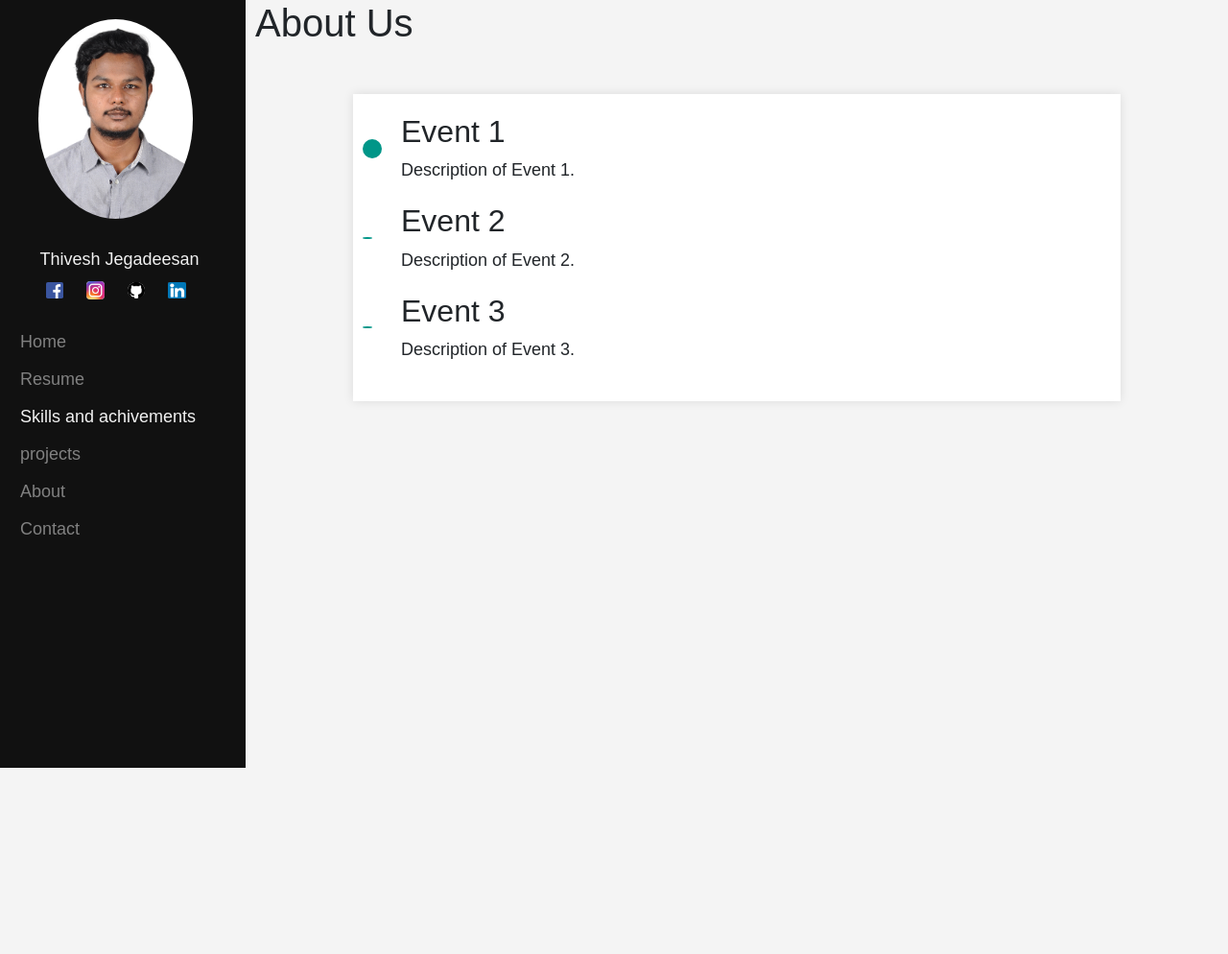
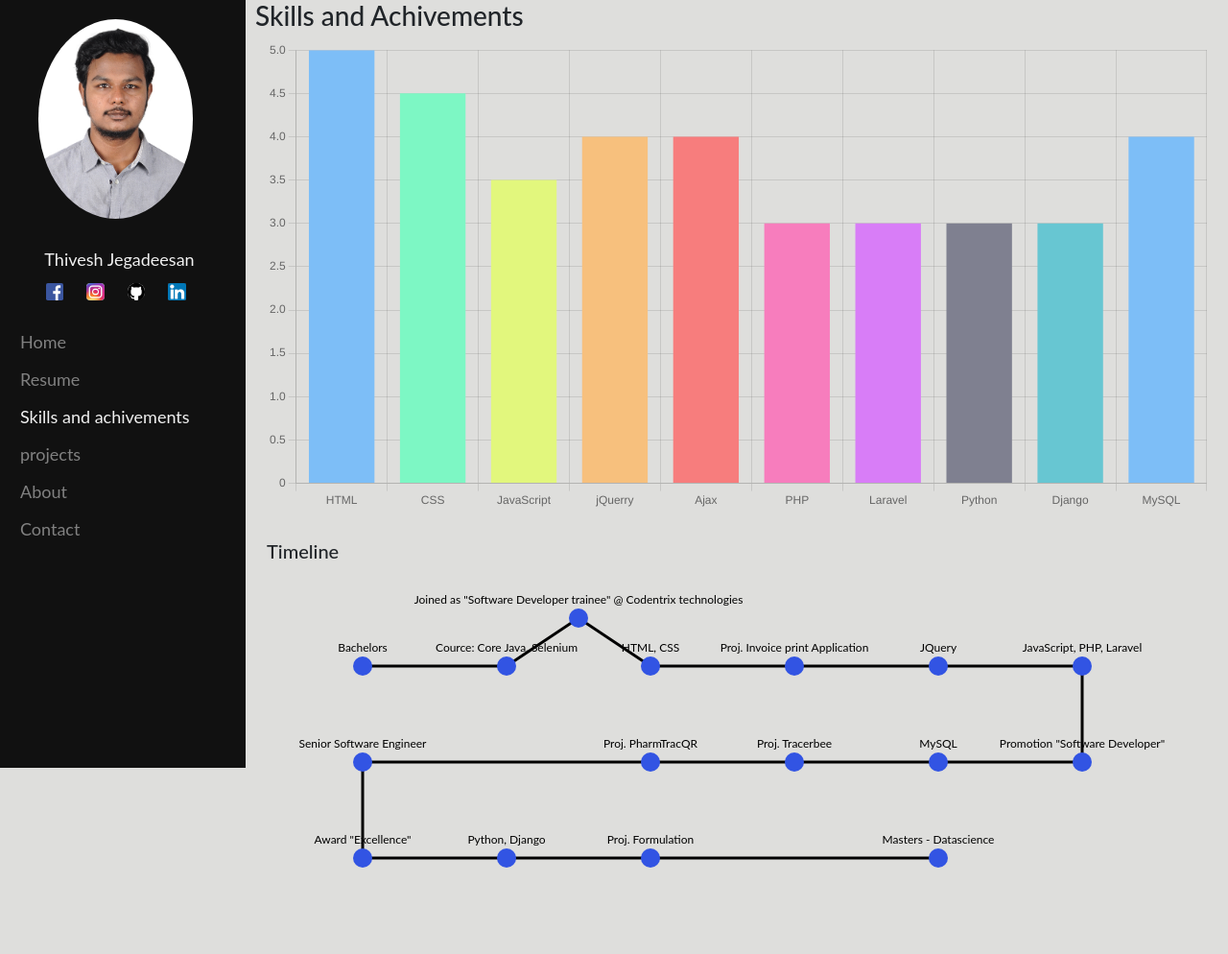
Before and after one commit to thivesh-jegadeesan/portfolio, a Django app: page /portfolio/skill in a window 1280 px wide. Shown: the whole page at 96% size. Before the commit the page ends 800 px from the top, so only its background shows below. Run offline with Django 5.2, Linux system fonts and the light colour scheme.

Commit message:
Added typescript package, jsfile, css file, skills completed

```diff
--- /dev/null
+++ b/home/static/css/app.css
@@ -0,0 +1,72 @@
+/* App css file */
+body {
+    font-family: "Lato", sans-serif;
+    background-color: #95968f4f;
+}
+
+@media only screen and (max-width:800px) {
+    /* For tablets: */
+
+}
+@media only screen and (max-width:500px) {
+    /* For mobile phones: */
+
+}
+
+.sidenav {
+    height: 100%;
+    width: 20%;
+    position: fixed;
+    z-index: 1;
+    top: 0;
+    left: 0;
+    background-color: #111;
+    overflow-x: hidden;
+    padding: 20px 20px 20px 5px;
+}
+
+.sidenava{
+    padding: 6px 8px 6px 16px;
+    text-decoration: none;
+    font-size: 18px;
+    color: #818181;
+    display: block;
+    bottom: 2%;
+}
+.name{
+    padding: 6px 8px 6px 16px;
+    text-decoration: none;
+    font-size: 18px;
+    color: #f1f1f1;
+    display: block;
+    margin-top:10%;
+}
+
+.sidenava:hover {
+    color: #f1f1f1;
+    border-bottom:2px solid #5e678d;
+}
+.mystyle{
+    color: #f1f1f1;
+}
+
+.content {
+    margin-left: 20%; /* Same as the width of the sidenav */
+    font-size: 28px; /* Increased text to enable scrolling */
+    padding: 0px 10px;
+}
+
+@media screen and (max-height: 450px) {
+    .sidenav {padding-top: 15px;}
+    .sidenava {font-size: 18px;}
+}
+p{
+    font-size: 18px;
+}
+.infoname{
+    font-size:18px;
+}
+.infonameb{
+    font-weight:600;
+    font-size:18px;
+}
--- /dev/null
+++ b/home/static/script/skill.js
@@ -0,0 +1,96 @@
+// app.js
+
+// Sample data
+const labels = ['HTML', 'CSS', 'JavaScript', 'jQuerry', 'Ajax', 'PHP', 'Laravel', 'Python', 'Django', 'MySQL'];
+const data = [5, 4.5, 3.5, 4, 4, 3, 3, 3, 3, 4];
+
+// Get the canvas element from the HTML
+const canvas = document.getElementById('myBarChart');
+
+// Create a 2D context for the canvas
+const ctx = canvas.getContext('2d');
+
+// Create a bar chart
+const myBarChart = new Chart(ctx, {
+  type: 'bar',
+  data: {
+    labels: labels,
+    datasets: [{
+      label: 'Data',
+      data: data,
+      backgroundColor: ['#7dbef7', '#7df7c4', '#e2f77d', '#f7c07d','#f77d7d', '#f77dbd', '#d87df7', '#7f8090', '#67c6d2'], // Bar colors
+    }],
+  },
+  options: {
+    scales: {
+      y: {
+        beginAtZero: true,
+      },
+    },
+    plugins: {
+        legend: {
+          display: false, // Set display property to false to hide the legend
+        },
+    },
+  },
+});
+
+// Sample data representing points on the road map
+const roadMapData = [
+  { label: 'Bachelors', x: 100, y: 100 },
+  { label: 'Cource: Core Java, Selenium', x: 250, y: 100 },
+  { label: 'Joined as "Software Developer trainee" @ Codentrix technologies', x: 325, y: 50 },
+  { label: 'HTML, CSS', x: 400, y: 100 },
+  { label: 'Proj. Invoice print Application', x: 550, y: 100 },
+  { label: 'JQuery', x: 700, y: 100 },
+  { label: 'JavaScript, PHP, Laravel', x: 850, y: 100 },
+  { label: 'Promotion "Software Developer"', x: 850, y: 200 },
+  { label: 'MySQL', x: 700, y: 200 },
+  { label: 'Proj. Tracerbee', x: 550, y: 200 },
+  { label: 'Proj. PharmTracQR', x: 400, y: 200 },
+  { label: 'Senior Software Engineer', x: 100, y: 200 },
+  { label: 'Award "Excellence"', x: 100, y: 300 },
+  { label: 'Python, Django', x: 250, y: 300 },
+  { label: 'Proj. Formulation', x: 400, y: 300 },
+  { label: 'Masters - Datascience', x: 700, y: 300 },
+];
+
+// Set up the SVG container
+const svg = d3.select('#roadMap')
+  .append('svg')
+  .attr('width', 1000)
+  .attr('height', 400)
+  .attr('style', "font-size:12");
+
+// Draw lines connecting each point
+svg.selectAll('line')
+  .data(roadMapData.slice(0, -1)) // Exclude the last point to prevent connecting back to the start
+  .enter()
+  .append('line')
+  .attr('x1', d => d.x)
+  .attr('y1', d => d.y)
+  .attr('x2', (d, i) => roadMapData[i + 1].x)
+  .attr('y2', (d, i) => roadMapData[i + 1].y)
+  .style('stroke', '#000')
+  .style('stroke-width', 3);
+
+// Draw circles for each point on the road map
+svg.selectAll('circle')
+  .data(roadMapData)
+  .enter()
+  .append('circle')
+  .attr('cx', d => d.x)
+  .attr('cy', d => d.y)
+  .attr('r', 10) // Radius of the circles
+  .style('fill', 'rgb(50 84 227)');
+
+// Add labels to the circles
+svg.selectAll('text')
+  .data(roadMapData)
+  .enter()
+  .append('text')
+  .attr('x', d => d.x)
+  .attr('y', d => d.y - 15)
+  .text(d => d.label)
+  .style('text-anchor', 'middle')
+  .style('fill', 'black');
--- a/home/templates/base.html
+++ b/home/templates/base.html
@@ -7,72 +7,10 @@
     <meta name="viewport" content="width=device-width, initial-scale=1.0">
     <script src="https://code.jquery.com/jquery-3.7.1.js" integrity="sha256-eKhayi8LEQwp4NKxN+CfCh+3qOVUtJn3QNZ0TciWLP4=" crossorigin="anonymous"></script>
     <link href="https://cdn.jsdelivr.net/npm/bootstrap@5.0.2/dist/css/bootstrap.min.css" rel="stylesheet" integrity="sha384-EVSTQN3/azprG1Anm3QDgpJLIm9Nao0Yz1ztcQTwFspd3yD65VohhpuuCOmLASjC" crossorigin="anonymous">
+    <link rel="stylesheet" type="text/css" href="{% static 'css/app.css' %}">
+    <script src="https://cdn.jsdelivr.net/npm/chart.js"></script>
+    <script src="https://d3js.org/d3.v5.min.js"></script>
     <title>{% block title %}My portfolio{% endblock %}</title>
-    <!-- Add your common stylesheets, scripts, or other head content here -->
-    <style>
-        body {
-          font-family: "Lato", sans-serif;
-          background-color: #95968f4f;
-        }
-
-        .sidenav {
-          height: 100%;
-          width: 20%;
-          position: fixed;
-          z-index: 1;
-          top: 0;
-          left: 0;
-          background-color: #111;
-          overflow-x: hidden;
-          padding: 20px 20px 20px 5px;
-        }
-
-        .sidenava{
-          padding: 6px 8px 6px 16px;
-          text-decoration: none;
-          font-size: 18px;
-          color: #818181;
-          display: block;
-          bottom: 2%;
-        }
-        .name{
-            padding: 6px 8px 6px 16px;
-            text-decoration: none;
-            font-size: 18px;
-            color: #f1f1f1;
-            display: block;
-            margin-top:10%;
-        }
-
-        .sidenava:hover {
-          color: #f1f1f1;
-          border-bottom:2px solid #5e678d;
-        }
-        .mystyle{
-          color: #f1f1f1;
-        }
-
-        .content {
-          margin-left: 20%; /* Same as the width of the sidenav */
-          font-size: 28px; /* Increased text to enable scrolling */
-          padding: 0px 10px;
-        }
-
-        @media screen and (max-height: 450px) {
-          .sidenav {padding-top: 15px;}
-          .sidenava {font-size: 18px;}
-        }
-        p{
-          font-size: 18px;
-        }
-        .infoname{
-          font-size:18px;
-        }
-        .infonameb{
-          font-weight:600;
-          font-size:18px;
-        }
-        </style>
 </head>
 <body>
 
@@ -136,7 +74,7 @@
     }
   }
 
-  console.log(urlval, sidenava, document.getElementsByClassName('sidenava')[0].id, (document.getElementsByClassName('sidenava')).length,
-  )
+  {% comment %} console.log(urlval, sidenava, document.getElementsByClassName('sidenava')[0].id, (document.getElementsByClassName('sidenava')).length, {% endcomment %}
+  {% comment %} ) {% endcomment %}
 </script>
 </html>
--- a/home/templates/skills/index.html
+++ b/home/templates/skills/index.html
@@ -5,111 +5,19 @@
 {% block title %}About - My Site{% endblock %}
 
 {% block content %}
-    <h1>About Us</h1>
+    <h3>Skills and Achivements</h3>
     <!-- Add your about page content here -->
-    <!DOCTYPE html>
-<html lang="en">
-<head>
-    <meta charset="UTF-8">
-    <meta name="viewport" content="width=device-width, initial-scale=1.0">
-    <title>Horizontal Timeline Example</title>
-    <style>
-        body {
-            font-family: Arial, sans-serif;
-            margin: 0;
-            padding: 0;
-            background-color: #f4f4f4;
-        }
+    <div class="container-fluid">
+        <canvas id="myBarChart" width="100%" height="50%"></canvas>
+        <div style="padding-top:30px" >
+            <h5>Timeline</h5>
+            <div  id="roadMap">
 
-        .timeline {
-            position: relative;
-            max-width: 800px;
-            margin: 50px auto;
-            padding: 20px;
-            background-color: #fff;
-            box-shadow: 0 0 10px rgba(0, 0, 0, 0.1);
-        }
-
-        .timeline::before {
-            content: '';
-            position: absolute;
-            top: 50%;
-            left: 0;
-            width: 100%;
-            height: 2px;
-            background-color: #009688;
-            transform: translateY(-50%);
-            z-index: -1;
-        }
-
-        .timeline-item {
-            position: relative;
-            display: flex;
-            align-items: center;
-            margin-bottom: 20px;
-        }
-
-        .timeline-item::before {
-            content: '';
-            position: absolute;
-            top: 50%;
-            left: 0;
-            width: 20px;
-            height: 20px;
-            background-color: #009688;
-            border-radius: 50%;
-            transform: translate(-50%, -50%);
-        }
-
-        .timeline-content {
-            margin-left: 30px;
-        }
-
-        .timeline-item:not(:first-child)::before {
-            content: '';
-            position: absolute;
-            top: 50%;
-            left: -10px;
-            width: 10px;
-            height: 2px;
-            background-color: #009688;
-            transform: translateY(-50%);
-        }
-
-        h2 {
-            margin-top: 0;
-        }
-
-        p {
-            margin-bottom: 0;
-        }
-    </style>
-</head>
-<body>
-
-    <div class="timeline">
-        <div class="timeline-item">
-            <div class="timeline-content">
-                <h2>Event 1</h2>
-                <p>Description of Event 1.</p>
-            </div>
         </div>
-        <div class="timeline-item">
-            <div class="timeline-content">
-                <h2>Event 2</h2>
-                <p>Description of Event 2.</p>
-            </div>
-        </div>
-        <div class="timeline-item">
-            <div class="timeline-content">
-                <h2>Event 3</h2>
-                <p>Description of Event 3.</p>
-            </div>
-        </div>
-        <!-- Add more timeline items as needed -->
+    </div>
     </div>
 
-</body>
-</html>
 
+  <!-- Your JavaScript code for creating the chart -->
+  <script src="{% static "script/skill.js" %}"></script>
 {% endblock %}
--- /dev/null
+++ b/package.json
@@ -0,0 +1,6 @@
+{
+  "dependencies": {
+    "@types/chart.js": "^2.9.41",
+    "chart.js": "^4.4.1"
+  }
+}
```
Also changed, not shown: package-lock.json (added).
